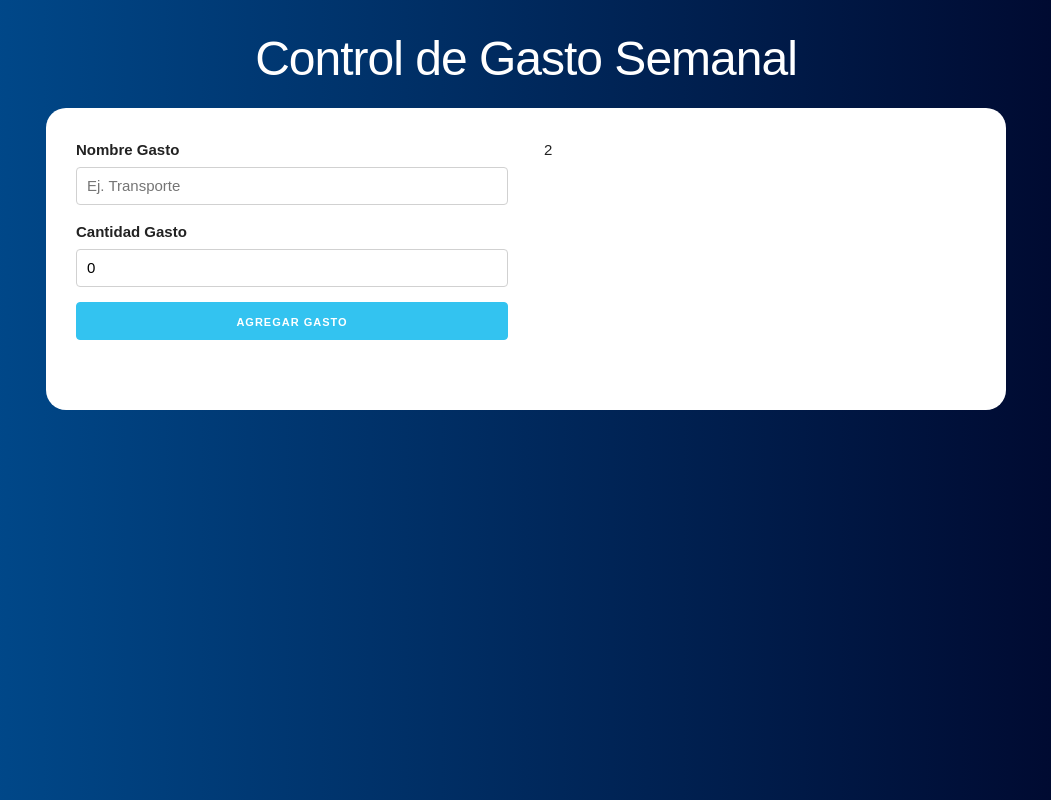
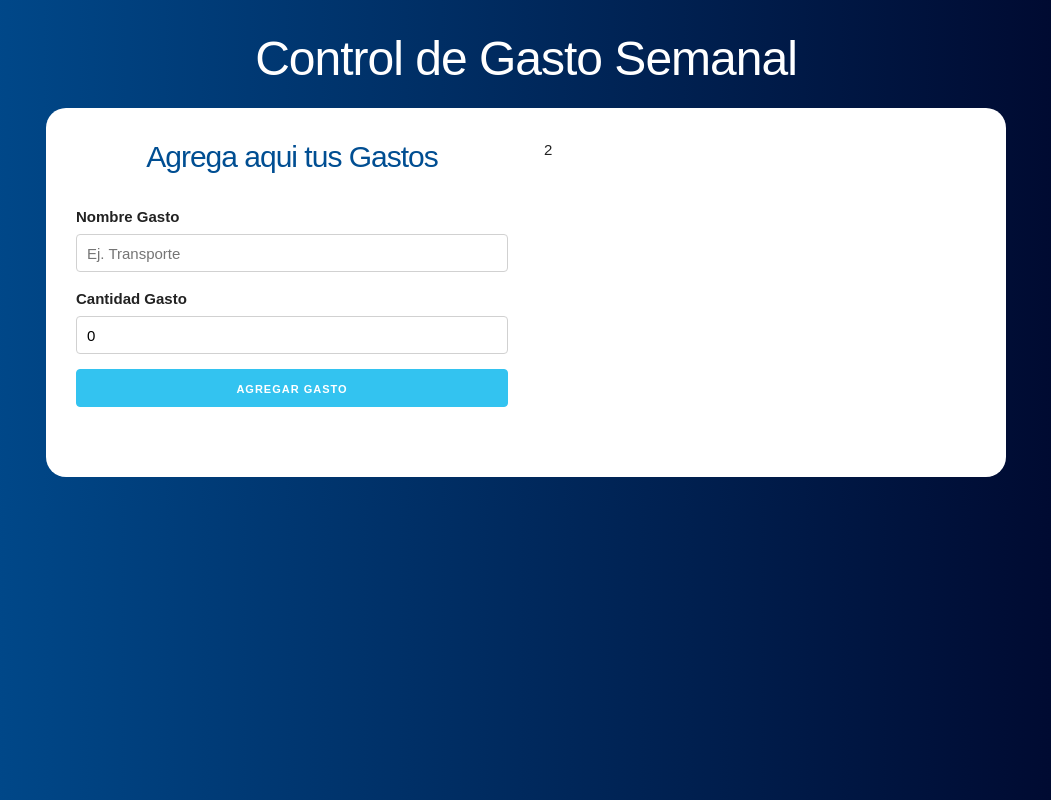
Before and after one commit to ferna2g/control-presupuesto, a React (Create React App) app: page / in a window 1280 px wide. Both pictures are taken after typing "5" into the empty fields and a click on the input "Definir presupuesto". Shown: the whole page, without its empty margins (114-1165 px from the left). Built offline with nearby package versions, Linux system fonts and the light colour scheme.

Commit message:
validando los gastos

```diff
--- a/src/components/Formulario.jsx
+++ b/src/components/Formulario.jsx
@@ -1,17 +1,22 @@
 import React, { useState } from "react"
+import Error from "./Error"
 
 const Formulario = () => {
 
   const [nombre, guardarNombre] = useState('')
   const [cantidad, guardarCantidad] = useState(0)
+  const [error, guardarError] = useState(false)
 
   //cuando el usuario agrega un Gasto
   const agregarGasto = e => {
     e.preventDefault()
 
-
     //validar
-
+    if(cantidad < 1 || isNaN(cantidad) || nombre.trim() === ''){
+      guardarError(true)
+      return
+    }
+    guardarError(false)
     //construir el gasto
 
     //pasar el gasto al componente principal
@@ -21,6 +26,9 @@ const Formulario = () => {
 
   return(
     <form onSubmit={agregarGasto}>
+    <h2>Agrega aqui tus Gastos</h2>
+    {error ? <Error mensaje="Los campos son obligatorios o la cantidad en el presupuesto no es valido" />
+            : null }
       <div className="campo">
         <label>Nombre Gasto</label>
         <input
```
